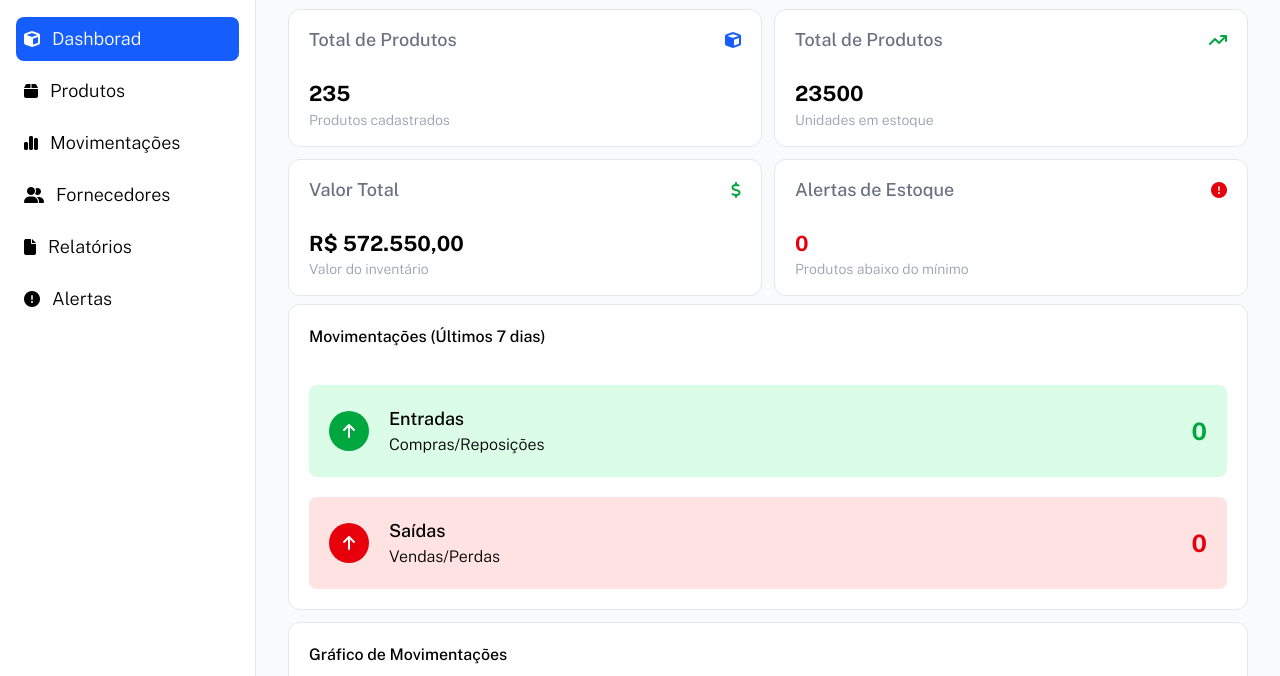
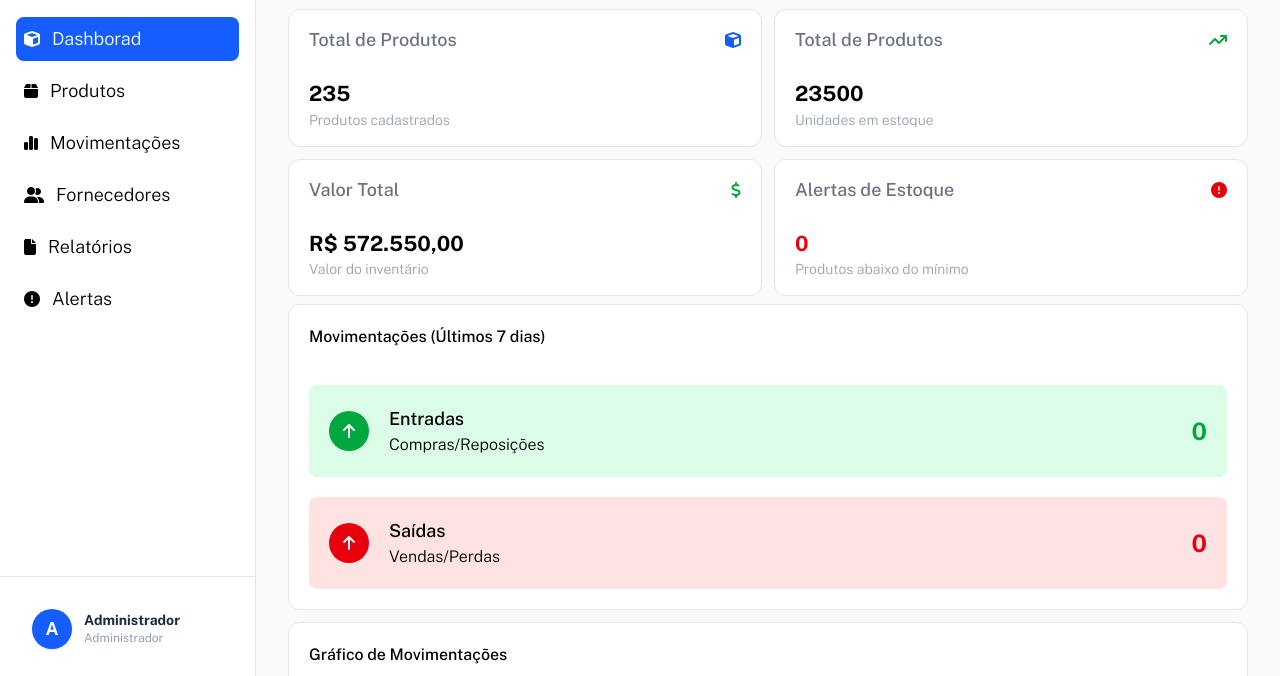
Before and after one commit to sumanbiswasdev/rt-acessorios-sistema-de-estoque, a website: page dashboard.html in a window 1280 px wide. Shown: the part 119-795 px from the top of the page. Drawn offline with nearby package versions, Linux system fonts and the light colour scheme.

Commit message:
novo alteraçao no dashborad

```diff
--- a/dashboard.html
+++ b/dashboard.html
@@ -9,9 +9,9 @@
 </head>
 <body class="font-public-sans bg-gray-50">
 
-        <div class="flex">
+        <div class="flex h-screen">
 
-            <aside class="flex flex-col w-64 min-h-screen bg-white border-r border-gray-200">
+            <aside class="flex flex-col w-64 bg-white border-r border-gray-200">
 
                 <!--  logo / Sistema de Estoque -->
                 <div class="p-6 border-b border-gray-200">
@@ -76,13 +76,15 @@
                             </a>
                 </nav>
 
-                <div class="mt-auto border-t p-4 border-gray-200 flex items-center gap-3">
-                    <div class="w-12 h-12 bg-blue-600 rounded-full flex items-center justify-center text-white font-bold text-lg shadow-sm">
-                        <p>A</p>
-                    </div>
-                    <div class="flex flex-col">
-                        <span class="text-sm font-bold text-slate-800 leading-tight">Administrador</span>
-                        <span class="text-xs text-slate-400">Administrador</span>
+                <div class="border-t p-4 border-gray-200 flex items-center">
+                    <div class="flex items-center gap-3 p-4 hover:bg-gray-200 w-full rounded-lg hover:transition-all hover:duration-300 hover:ease-in-out cursor-pointer">
+                        <div class="w-10 h-10 bg-blue-600 rounded-full flex items-center justify-center text-white font-bold text-lg shadow-sm">
+                            <p>A</p>
+                        </div>
+                        <div class="flex flex-col">
+                            <span class="text-sm font-bold text-slate-800 leading-tight">Administrador</span>
+                            <span class="text-xs text-slate-400">Administrador</span>
+                        </div>
                     </div>
                 </div>
 
```
Also changed, not shown: src/output.css.
